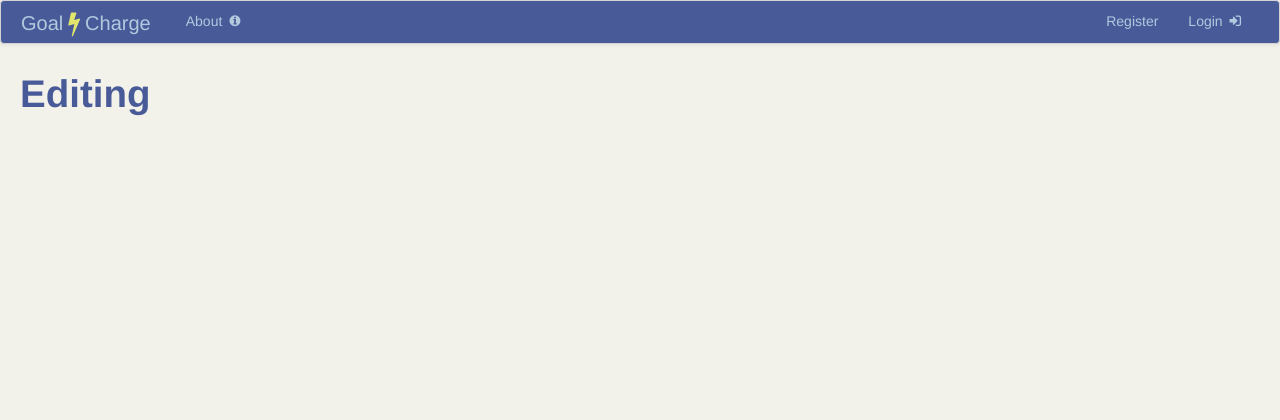
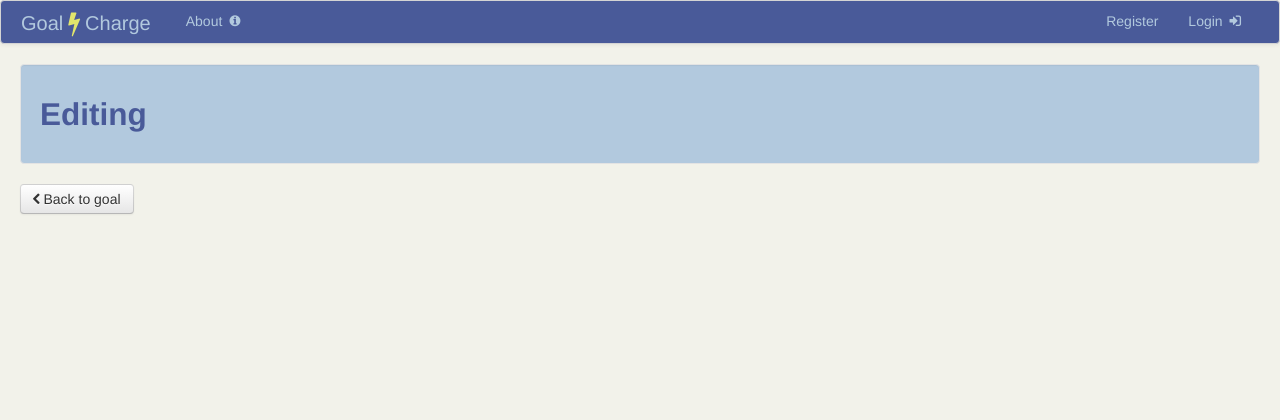
Before and after one commit to B0bby/GoalCharge, a Flask app: template GoalCharge/templates/goal/edit.html in a window 1280 px wide. Shown: the top 420 px of the page. Run offline with Flask 2, Linux system fonts and the light colour scheme; the template is opened without the code that fills it, so the values that code supplies are empty.

Commit message:
Added about text and finished up Goal layout

```diff
--- a/GoalCharge/static/css/main.css
+++ b/GoalCharge/static/css/main.css
@@ -23,8 +23,14 @@ body {
     color: #495a99;
     background-color: #f2f2ea;
 }
-a {
-    color: #a2ba36;
+a.well,
+a.well:hover {
+    text-decoration: none;
+    display: block;
+    color: #495a99;
+}
+a.well:hover {
+    background-color: #a2ba36;
 }
 #footer {
     border-top: 1px solid #d8e872;
@@ -80,10 +86,11 @@ a {
     color: #495a99;
 }
 .milestones .well,
-.goals .well {
+.goals .well,
+#about.well {
     background-color: #d8e872;
 }
 .milestones .well a,
 .goals .well a {
-    color: #a2ba36;
+    color: #495a99;
 }
--- a/GoalCharge/templates/goal/edit.html
+++ b/GoalCharge/templates/goal/edit.html
@@ -1,20 +1,50 @@
 {% extends "base.html" %}
 
 {% block content %}
-  <h1>Editing {{ goal.title }}</h1>
+  <div class="row-fluid">
+    <div class="span12 well">
+      <h2>Editing {{ goal.title }}</h2>
+    </div>
+  </div>
+  <div class="row-fluid">
       {% if edit_status == "unauth" %}
-    <p>You're not allowed to edit this goal, but you can add it to your account by visit the goal's <a href="/goal/{{ goal.id }}">page</a> and click "asdf".</p>
+            <div class="alert alert-block alert-error">
+                <button type="button" class="close" data-dismiss="alert">&times;</button>
+                <h4>Not Authorized</h4>
+                <p>You're not allowed to edit this goal, but you can <a href="/goal/{{ goal.id }}/copy">copy it</a>.</p>
+            </div>
       {% elif edit_status == "fail" %}
-    <p>There was an error editing this goal.</p>
+        <div class="alert alert-error">
+          <button type="button" class="close" data-dismiss="alert">&times;</button>
+          <strong>Unsuccessful</strong> - There was an error editing this goal.
+        </div>
       {% elif edit_status == "success" %}
-  <p>"<a href="/goal/{{ goal.id }}">{{ goal.title }}</a>" has been edited successfully.</p>
+        <div class="alert alert-success">
+          <button type="button" class="close" data-dismiss="alert">&times;</button>
+          <strong>Success</strong> - {{ goal.title }} has been edited successfully.
+        </div>
       {% elif edit_status == "form" %}
-    <form action="/goal/{{ goal.id }}/edit" method="post">
-      <dt>Title</dt>
-      <dd><input type="text" name="title" value="{{ goal.title }}" /></dd>
-      <dt>Description</dt>
-      <dd><textarea name="description">{{ goal.description }}</textarea></dd>
-      <input type="submit" value="Edit" />
+      <div class="span4"></div>
+      <div class="span4">
+        <form class="form-horizontal" action="/goal/{{ goal.id }}/edit" method="post">
+          <div class="control-group">
+            <label for="title" class="control-label">Title</label>
+            <div class="controls">
+              <input id="title" type="text" name="title" value="{{ goal.title }}" />
+            </div>
+          </div>
+          <div class="control-group">
+            <label for="description" class="control-label">Description</label>
+            <div class="controls">
+              <textarea id="description" name="description">{{ goal.description }}</textarea>
+            </div>
+          </div>
+          <div class="form-actions">
+            <input class="btn" type="submit" value="Edit" />
+          </div>
         </form>
+      </div>
       {% endif %}
+  </div>
+  <a class="btn" href="/goal/{{ goal.id }}"><i class="icon-chevron-left"></i> Back to goal</a>
 {% endblock %}
--- a/GoalCharge/templates/user/profile.html
+++ b/GoalCharge/templates/user/profile.html
@@ -21,10 +21,10 @@
     <div class="span10 goals">
       <h2>Goals</h2>
       {% for goal in goals %}
-        <div class="well">
-          <p><h4><a href="/goal/{{ goal.id }}">{{ goal.title }}</a></h4></p>
+        <a class="well" href="/goal/{{ goal.id }}">
+          <p><h4>{{ goal.title }}</h4></p>
           <p><strong>Description: </strong>{{ goal.description }}</p>
-        </div>
+        </a>
       {% endfor %}
       </ul>
     </div>
```
Also changed, not shown: GoalCharge/templates/about.html (+10 -2 lines), GoalCharge/templates/index.html (+11 -3 lines), GoalCharge/templates/login.html (+5 -5 lines). Lines whose indentation alone changed are shown as unchanged.
